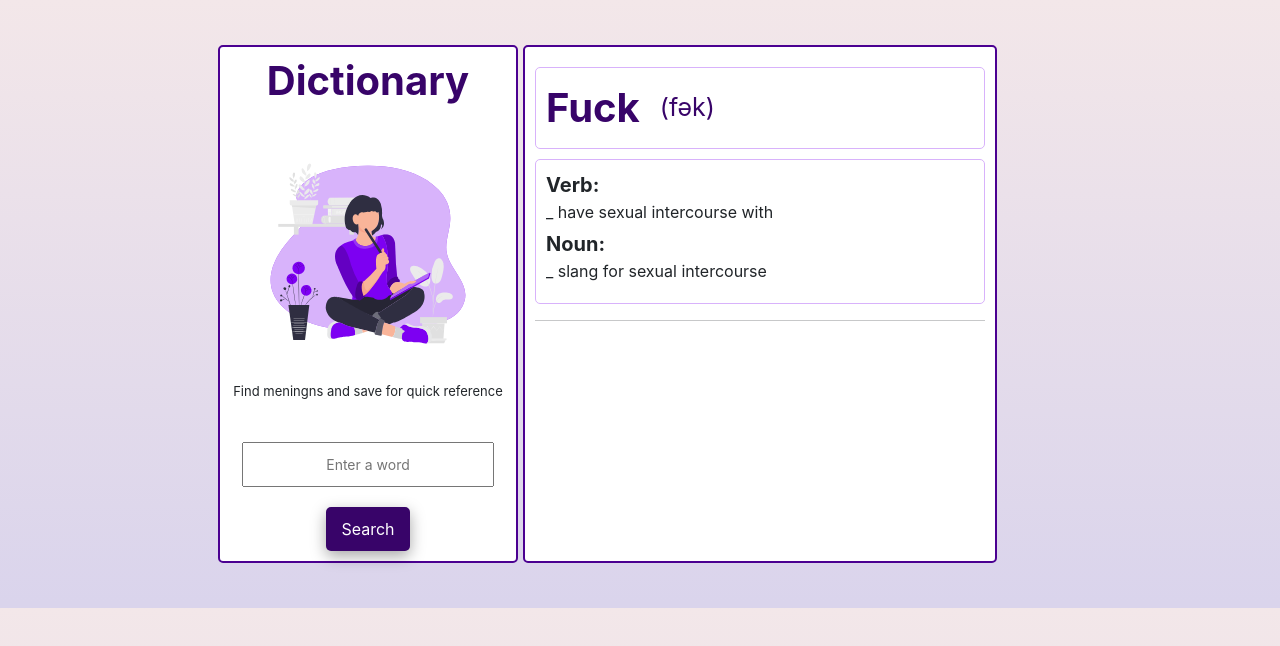
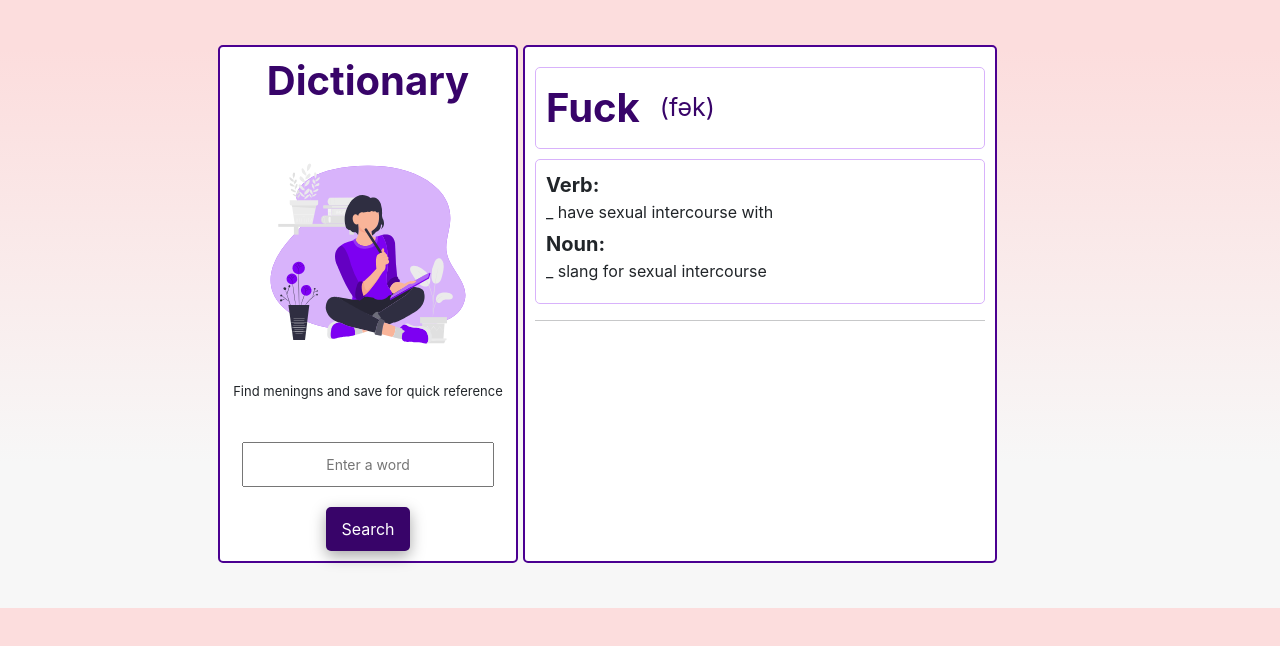
Before and after one commit to TalitAlves/dictionary-react, a React (Create React App) app: page / in a window 1280 px wide. Shown: the top 646 px of the page. Built offline with nearby package versions, Linux system fonts and the light colour scheme.

Commit message:
change de backgroud

```diff
--- a/src/App.css
+++ b/src/App.css
@@ -1,5 +1,5 @@
 body{
-  background: linear-gradient(to top, #dad4ec 0%, #dad4ec 1%, #f3e7e9 100%);
+  background: linear-gradient(0deg, rgb(247, 247, 247) 23.8%, rgb(252, 221, 221) 92%);
 }
 
 :root{
```
